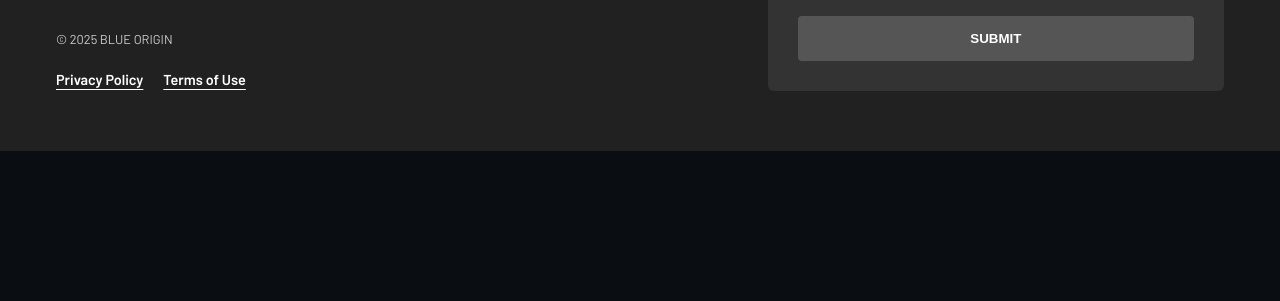
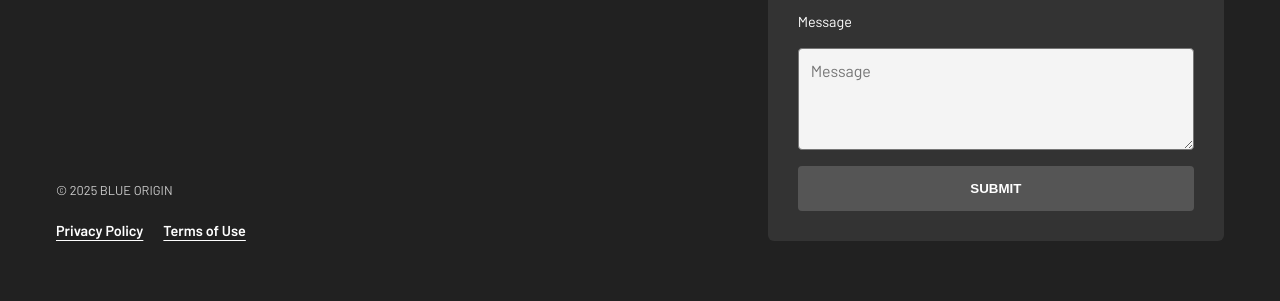
Before and after one commit to santipedro/LandingPageBlueOrigin, a plain HTML site: page index.html in a window 1280 px wide. Shown: the part 2866-3167 px from the top of the page. Before the commit the page ends 3017 px from the top, so only its background shows below. Drawn offline with Linux system fonts and the light colour scheme.

Commit message:
mudança de estilos

```diff
--- a/css/style.css
+++ b/css/style.css
@@ -8,11 +8,13 @@ body{
   line-height:1.5;
 }
 
-.visually-hidden{position:absolute !important;width:1px;height:1px;padding:0;margin:-1px;overflow:hidden;clip:rect(0,0,0,0);white-space:nowrap;border:0}
+.container{
+  width:100%;
+  max-width:1200px;
+  margin-inline:auto;
+  padding-inline:16px;
+}
 
-.container{width:100%;max-width:1200px;margin-inline:auto;padding-inline:16px}
-
-/* header */
 .topo-site{
   position:sticky;top:0;z-index:10;
   background:#0033DD;
@@ -291,7 +293,6 @@ body{
   color:#fff;
 }
 
-/* rodape */
 .rodape-site {
   background-color: #212121;
   color: #fff;
```
